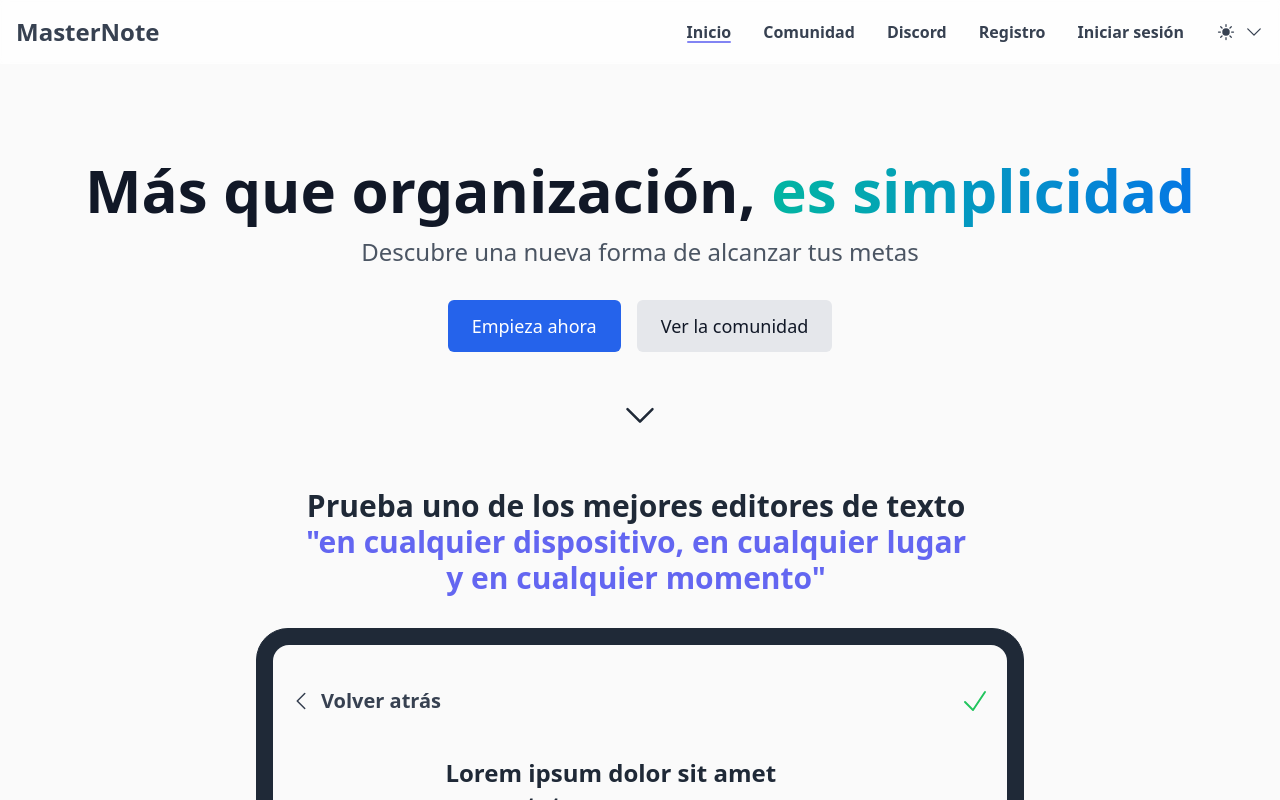
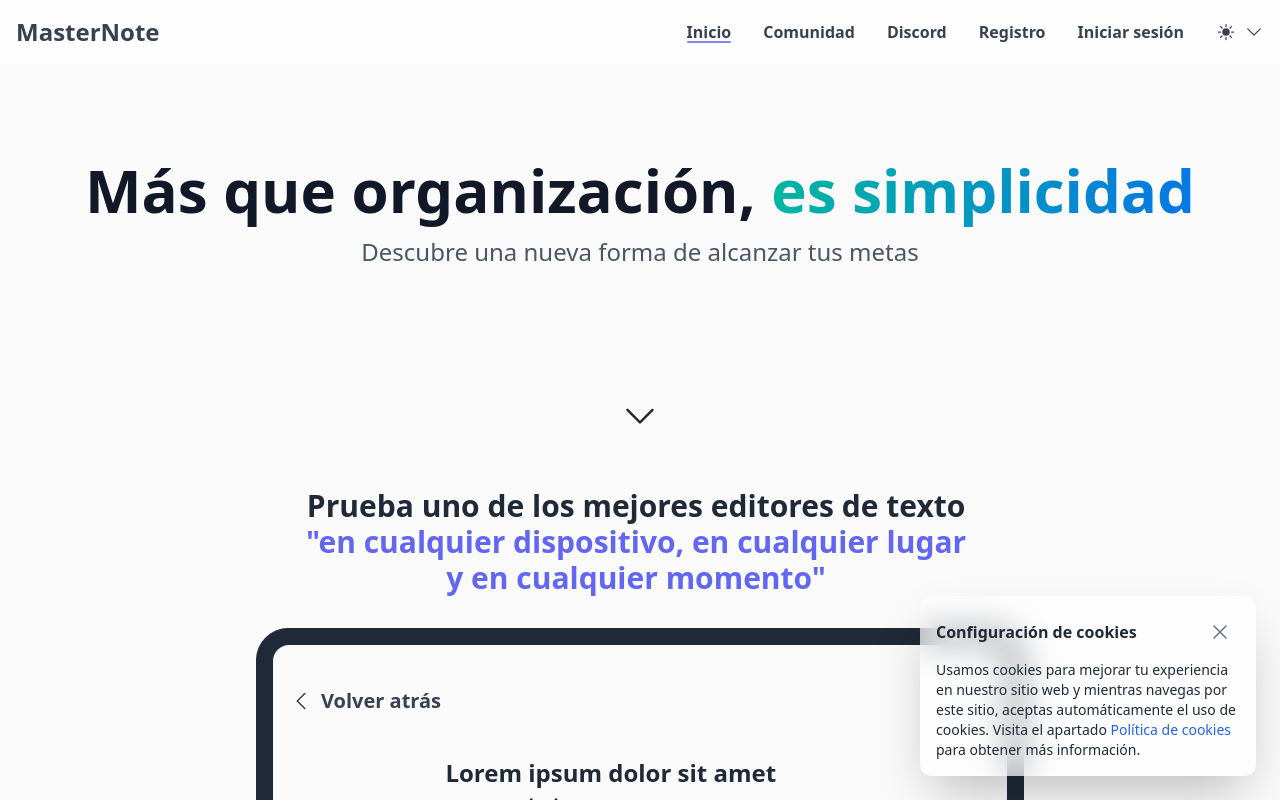
Before and after one commit to tianqueal/Proxecto-DAW-23-24, a React (Vite) app in the folder src/frontend/: page / in a window 1280 px wide. Shown: the top 800 px of the page. Built offline with nearby package versions, Linux system fonts and the light colour scheme; no server answers.

Commit message:
chore: Add CookieConsent component to Home view

```diff
--- /dev/null
+++ b/src/frontend/src/components/home-components/CookieConsent.jsx
@@ -0,0 +1,67 @@
+import { useEffect, useState } from 'react'
+import XMark from '../../assets/heroicons/solid/XMark'
+import { Link } from 'react-router-dom'
+
+export default function CookieConsent() {
+  const [isVisible, setIsVisible] = useState(false)
+
+  useEffect(() => {
+    const consent = localStorage.getItem('cookieConsent')
+    let idSetTimeout = null
+    if (!consent) {
+      setIsVisible(true)
+      idSetTimeout = setTimeout(() => {
+        handleAccept()
+      }, 5 * 1000)
+    }
+    return () => clearTimeout(idSetTimeout)
+  }, [])
+
+  const handleAccept = () => {
+    localStorage.setItem('cookieConsent', 'accepted')
+  }
+
+  if (!isVisible) {
+    return null
+  }
+
+  return (
+    <section
+      id="cookies-with-stacked-buttons"
+      className="fixed bottom-0 end-0 z-[9] mx-auto w-full p-6 sm:max-w-sm"
+      role="dialog"
+      aria-labelledby="cookie-settings-title"
+    >
+      <article className="rounded-xl bg-white/60 p-4 shadow-2xl backdrop-blur-lg dark:bg-neutral-900/60 dark:shadow-black/70">
+        <header className="flex items-center justify-between gap-x-5 sm:gap-x-10">
+          <h2
+            id="cookie-settings-title"
+            className="font-semibold text-gray-800 dark:text-white"
+          >
+            Configuración de cookies
+          </h2>
+          <button
+            type="button"
+            className="inline-flex rounded-full p-2 text-gray-500 hover:bg-white focus:outline-none focus:ring-2 focus:ring-gray-600 focus:ring-offset-2 focus:ring-offset-gray-50 dark:text-neutral-300 dark:hover:bg-neutral-800"
+            onClick={() => setIsVisible(false)}
+          >
+            <span className="sr-only">Dismiss</span>
+            <XMark className="size-6" aria-hidden="true" />
+          </button>
+        </header>
+        <p className="mt-2 text-sm text-gray-800 dark:text-neutral-200">
+          Usamos cookies para mejorar tu experiencia en nuestro sitio web y
+          mientras navegas por este sitio, aceptas automáticamente el uso de
+          cookies. Visita el apartado{' '}
+          <Link
+            to="/cookies"
+            className="inline-flex items-center gap-x-1.5 font-medium text-blue-600 decoration-2 hover:underline dark:text-blue-500"
+          >
+            Política de cookies
+          </Link>{' '}
+          para obtener más información.
+        </p>
+      </article>
+    </section>
+  )
+}
--- /dev/null
+++ b/src/frontend/src/views/Cookies.jsx
@@ -0,0 +1,71 @@
+export default function Cookies() {
+  return (
+    <>
+      <section className="my-8 rounded-md bg-white shadow-md p-8 dark:bg-neutral-800">
+        <h1 className="text-3xl font-semibold text-gray-800 dark:text-white">
+          Política de Cookies
+        </h1>
+        <p className="mt-4 text-gray-800 dark:text-neutral-200">
+          Nuestro sitio web utiliza cookies para mejorar la experiencia del
+          usuario y analizar el tráfico de la web. Las cookies son pequeños
+          archivos de texto que se almacenan en tu dispositivo cuando visitas
+          nuestro sitio.
+        </p>
+        <h3 className="mt-4 text-xl font-semibold text-gray-800 dark:text-white">
+          Tipos de Cookies
+        </h3>
+        <ul className="mt-2 list-disc pl-6 text-gray-800 dark:text-neutral-200">
+          <li>
+            <strong>Cookies esenciales:</strong> Necesarias para el
+            funcionamiento del sitio web.
+          </li>
+          <li>
+            <strong>Cookies de funcionalidad:</strong> Permiten recordar tus
+            preferencias y proporcionar funciones mejoradas y personalizadas.
+          </li>
+        </ul>
+        <h3 className="mt-4 text-xl font-semibold text-gray-800 dark:text-white">
+          Gestión de Cookies
+        </h3>
+        <p className="mt-2 text-gray-800 dark:text-neutral-200">
+          Puedes controlar y/o eliminar las cookies como desees. Para más
+          información, visita{' '}
+          <a
+            href="http://www.aboutcookies.org"
+            className="text-blue-600 hover:underline dark:text-blue-400"
+          >
+            www.aboutcookies.org
+          </a>
+          . Puedes eliminar todas las cookies que ya están en tu ordenador y
+          configurar la mayoría de los navegadores para impedir que se coloquen.
+          Sin embargo, si haces esto, es posible que tengas que ajustar
+          manualmente algunas preferencias cada vez que visites un sitio y
+          algunos servicios y funcionalidades pueden no funcionar.
+        </p>
+        <h3 className="mt-4 text-xl font-semibold text-gray-800 dark:text-white">
+          Cambios en la Política de Cookies
+        </h3>
+        <p className="mt-2 text-gray-800 dark:text-neutral-200">
+          Podemos actualizar esta Política de Cookies de vez en cuando para
+          reflejar cambios en nuestras prácticas y servicios. Te notificaremos
+          sobre cualquier cambio publicando la nueva política en nuestro sitio
+          web. Te recomendamos revisar esta página periódicamente para estar
+          informado sobre nuestra gestión de cookies.
+        </p>
+        <h3 className="mt-4 text-xl font-semibold text-gray-800 dark:text-white">
+          Contacto
+        </h3>
+        <p className="mt-2 text-gray-800 dark:text-neutral-200">
+          Si tienes alguna pregunta sobre nuestra política de cookies, por favor{' '}
+          <a
+            href="mailto:masternote@alwaysdata.net"
+            className="text-blue-600 hover:underline dark:text-blue-400"
+          >
+            contáctanos
+          </a>
+          .
+        </p>
+      </section>
+    </>
+  )
+}
--- a/src/frontend/src/views/Home.jsx
+++ b/src/frontend/src/views/Home.jsx
@@ -6,6 +6,7 @@ import CustomLink from '../components/home-components/CustomLink'
 import DiscordSection from '../components/home-components/DiscordSection'
 import './Home.css'
 import PreviewEditor from '../components/home-components/PreviewEditor'
+import CookieConsent from '../components/home-components/CookieConsent'
 
 export default function Home() {
   return (
@@ -41,9 +42,9 @@ export default function Home() {
         </motion.h2>
         <motion.section
           className="mt-8 flex flex-col justify-center gap-4 px-2 md:flex-row"
-          initial={{ opacity: 0, y: -20 }}
-          animate={{ opacity: 1, y: 0 }}
-          transition={{ duration: 1, delay: 1 }}
+          initial={{ opacity: 0 }}
+          animate={{ opacity: 1 }}
+          transition={{ duration: 1, delay: 6 }}
           role="navigation"
         >
           <CustomLink
@@ -69,17 +70,17 @@ export default function Home() {
         </p>
         <div className="flex flex-col">
           <Slider>
-            {notes.map((note) => (
+            {notes.slice(0, 20).map((note) => (
               <NoteCardSlider key={note.id} note={note} />
             ))}
           </Slider>
           <Slider rtl={true}>
-            {notes.map((note) => (
+            {notes.slice(20, 40).map((note) => (
               <NoteCardSlider key={note.id} note={note} />
             ))}
           </Slider>
           <Slider>
-            {notes.map((note) => (
+            {notes.slice(40, 55).map((note) => (
               <NoteCardSlider key={note.id} note={note} />
             ))}
           </Slider>
@@ -88,6 +89,7 @@ export default function Home() {
       <section className="bg-gray-900 py-8 text-center text-white">
         <DiscordSection />
       </section>
+      <CookieConsent />
     </main>
   )
 }
```
